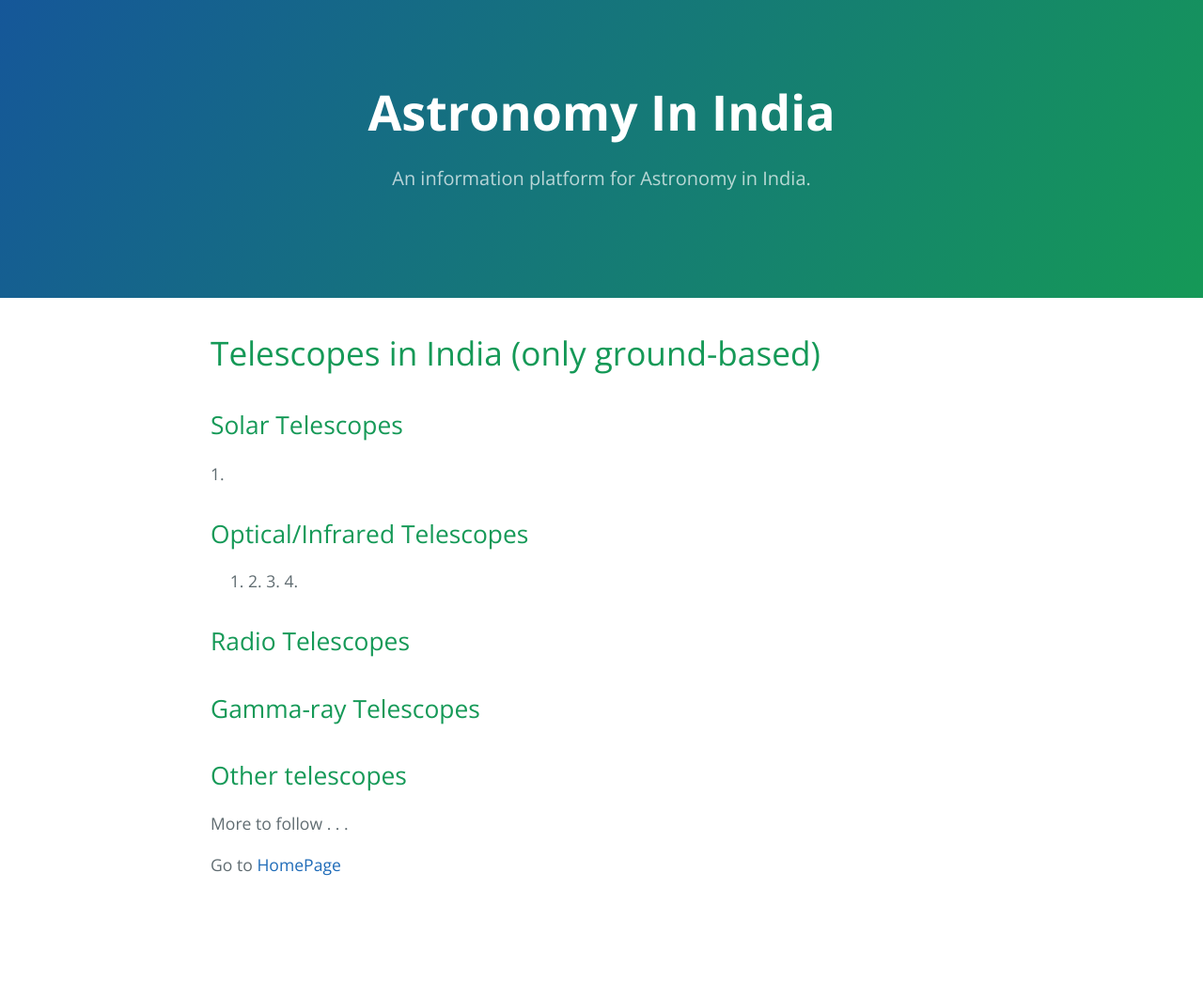
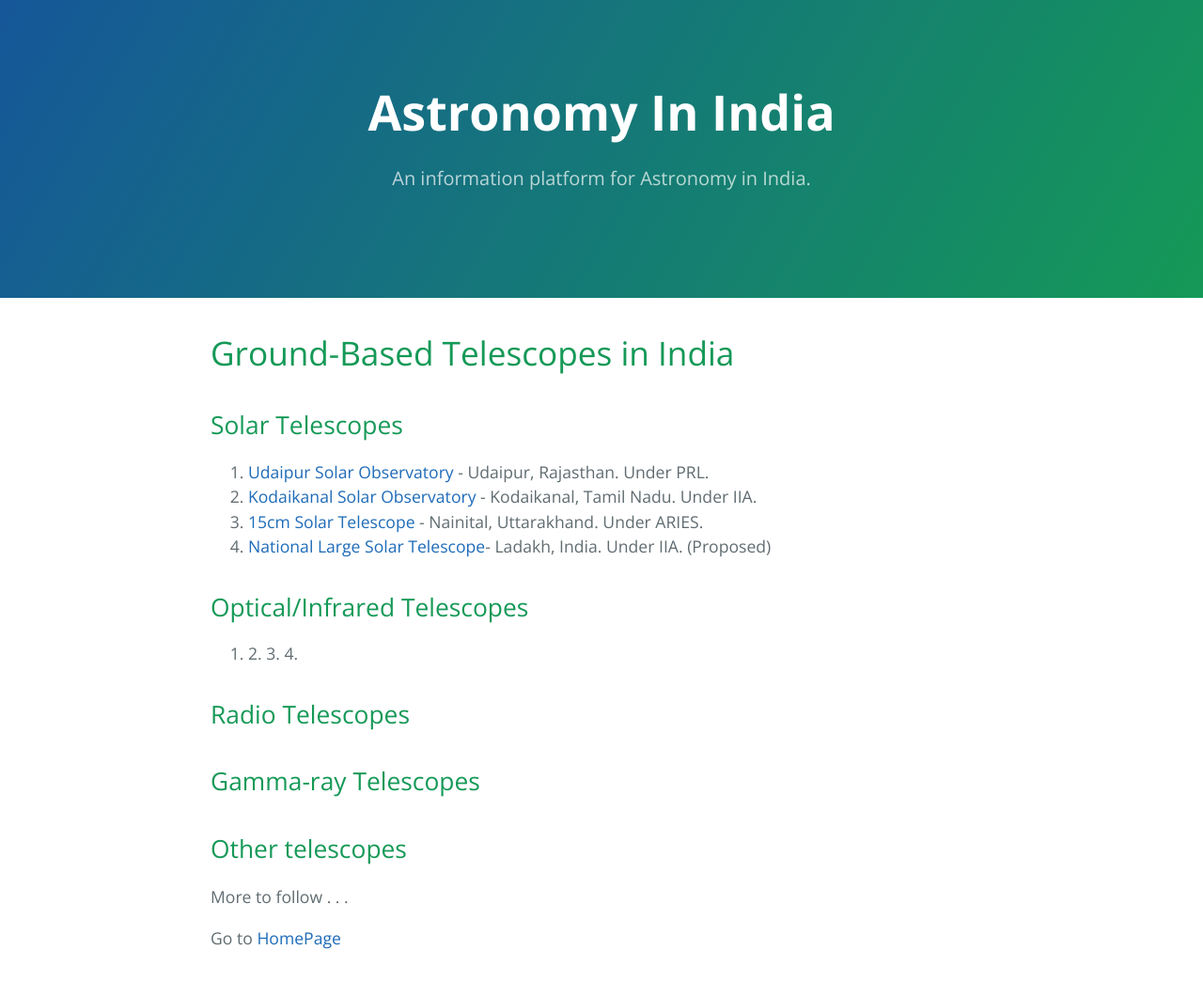
Before and after one commit to kalyanradhakrishnan/Astronomy-In-India, a Jekyll site: the page built from pages/telescopes_india.md, in a window 1280 px wide. Shown: the whole page at 94% size. Built offline with Jekyll 4.4.1, drawn with Linux system fonts in a browser that asks for light colours; before the commit the page ends 983 px from its top, so only the background shows below that.

Commit message:
Update telescopes_india.md

```diff
--- a/pages/telescopes_india.md
+++ b/pages/telescopes_india.md
@@ -3,11 +3,14 @@
 title: Astronomy In India
 description:
 ---
-# Telescopes in India (only ground-based)
+# Ground-Based Telescopes in India
 
 ## Solar Telescopes
 
-1.
+1. [Udaipur Solar Observatory](https://www.prl.res.in/prl-eng/division/usob) - Udaipur, Rajasthan. Under PRL.
+2. [Kodaikanal Solar Observatory](https://www.iiap.res.in/centers/kodai) - Kodaikanal, Tamil Nadu. Under IIA.
+3. [15cm Solar Telescope](https://aries.res.in/~saif/index.php/15cm-solar-telescope/) - Nainital, Uttarakhand. Under ARIES.
+3. [National Large Solar Telescope](https://www.iiap.res.in/nlst/?q=home)- Ladakh, India. Under IIA. (Proposed)
 
 ## Optical/Infrared Telescopes
 
```
